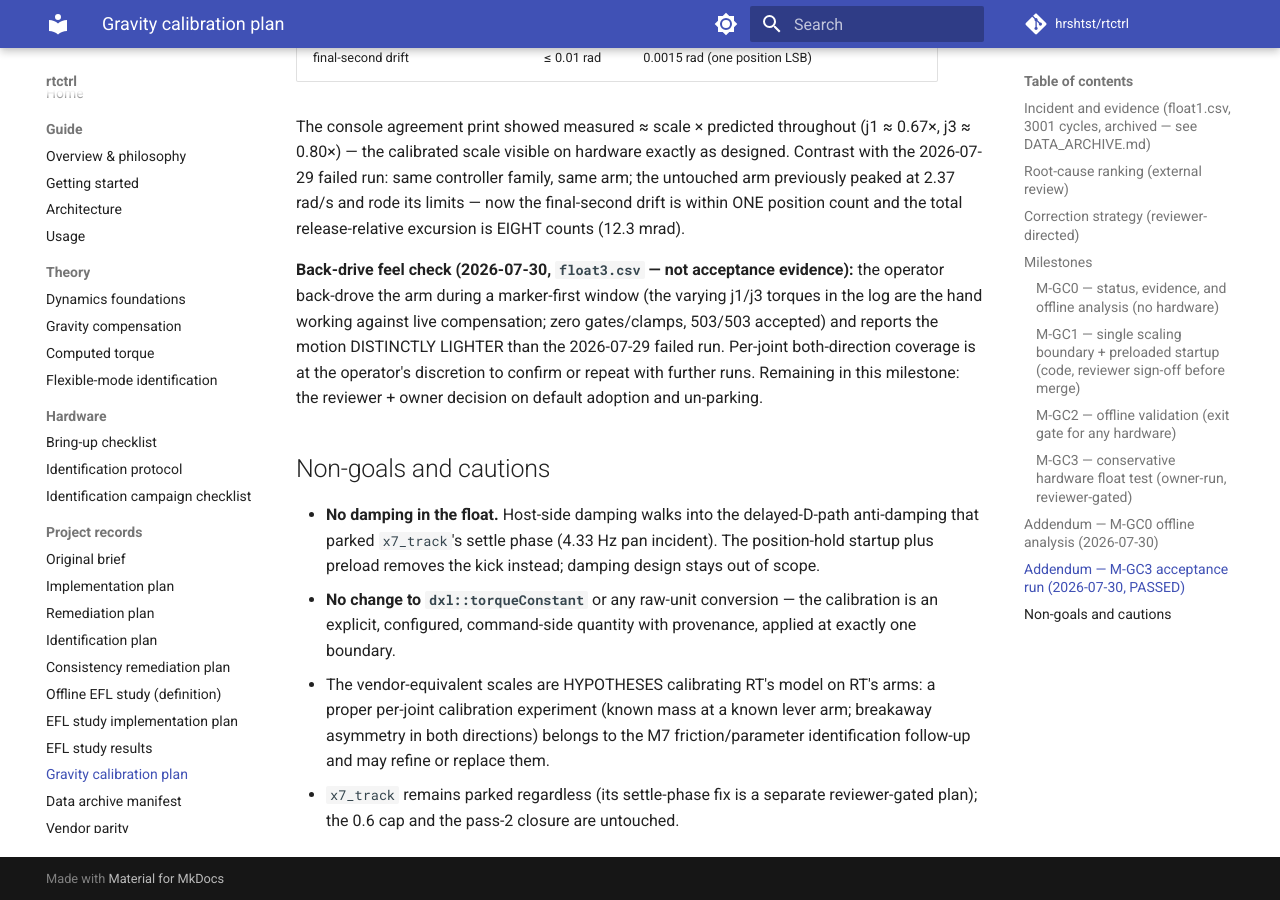
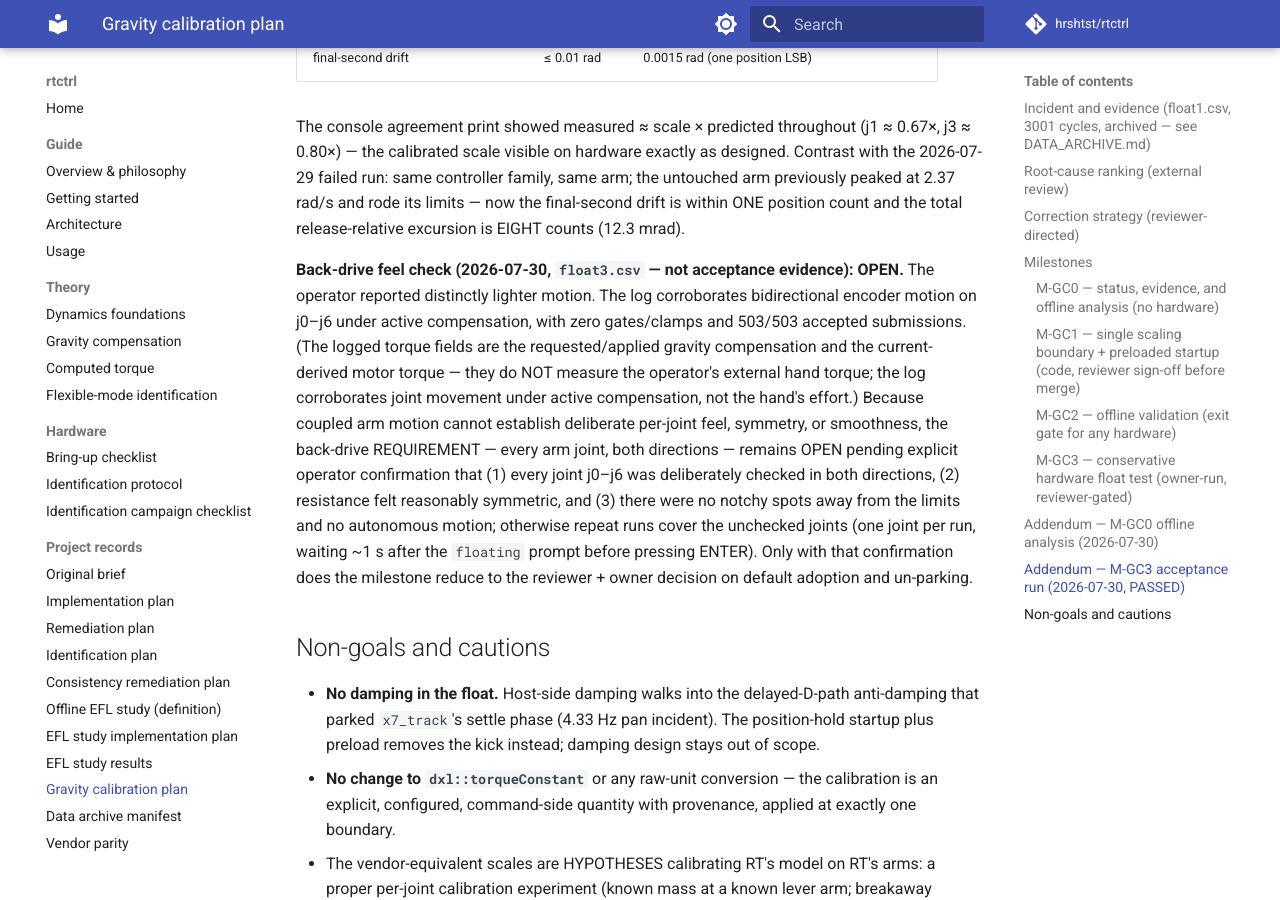
Before and after one commit to hrshtst/rtctrl, an MkDocs documentation site: the page built from docs/GRAVITY_CALIBRATION_PLAN.md, in a window 1280 px wide and 900 px high, scrolled down 6983 px. Built offline with MkDocs 1.6.1 and Material for MkDocs 9.7.7, drawn with Linux system fonts in a browser that asks for light colours; comment, search, counter and statistics services are not loaded.

Commit message:
docs: back-drive requirement stays OPEN; correct torque attribution
Two review findings on the 89d5e49 evidence text: per-joint
both-direction coverage is a REQUIREMENT, not operator discretion —
the milestone does not reduce to the adoption decision until the
operator explicitly confirms deliberate coverage, symmetry, and
smoothness (or repeats the unchecked joints); and the logged torques
are the requested/applied compensation and current-derived motor
torque, which corroborate joint motion under active compensation,
not the hand's external effort. Wording per the reviewer's
defensible statement.

```diff
--- a/docs/GRAVITY_CALIBRATION_PLAN.md
+++ b/docs/GRAVITY_CALIBRATION_PLAN.md
@@ -348,14 +348,24 @@ drift is within ONE position count and the total release-relative
 excursion is EIGHT counts (12.3 mrad).
 
 **Back-drive feel check (2026-07-30, `float3.csv` — not acceptance
-evidence):** the operator back-drove the arm during a marker-first
-window (the varying j1/j3 torques in the log are the hand working
-against live compensation; zero gates/clamps, 503/503 accepted) and
-reports the motion DISTINCTLY LIGHTER than the 2026-07-29 failed
-run. Per-joint both-direction coverage is at the operator's
-discretion to confirm or repeat with further runs. Remaining in this
-milestone: the reviewer + owner decision on default adoption and
-un-parking.
+evidence): OPEN.** The operator reported distinctly lighter motion.
+The log corroborates bidirectional encoder motion on j0–j6 under
+active compensation, with zero gates/clamps and 503/503 accepted
+submissions. (The logged torque fields are the requested/applied
+gravity compensation and the current-derived motor torque — they do
+NOT measure the operator's external hand torque; the log
+corroborates joint movement under active compensation, not the
+hand's effort.) Because coupled arm motion cannot establish
+deliberate per-joint feel, symmetry, or smoothness, the back-drive
+REQUIREMENT — every arm joint, both directions — remains OPEN
+pending explicit operator confirmation that (1) every joint j0–j6
+was deliberately checked in both directions, (2) resistance felt
+reasonably symmetric, and (3) there were no notchy spots away from
+the limits and no autonomous motion; otherwise repeat runs cover the
+unchecked joints (one joint per run, waiting ~1 s after the
+`floating` prompt before pressing ENTER). Only with that
+confirmation does the milestone reduce to the reviewer + owner
+decision on default adoption and un-parking.
 
 ## Non-goals and cautions
 
```
